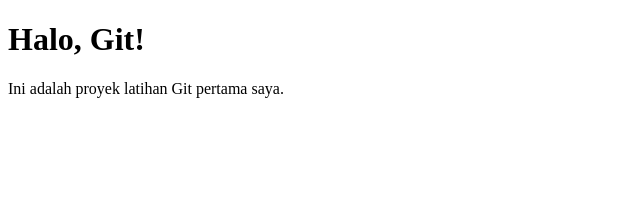
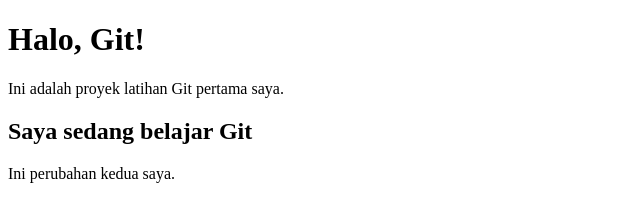
Before and after one commit to yufaabdillah-cloud/latihan-git, a plain HTML site: page latihan-github/index.html in a window 1280 px wide. Shown: the whole page, without its empty margins (0-640 px from the left). Drawn offline with Linux system fonts and the light colour scheme.

Commit message:
commit pertama

```diff
--- a/latihan-github/index.html
+++ b/latihan-github/index.html
@@ -7,5 +7,8 @@
 <body>
     <h1>Halo, Git!</h1>
     <p>Ini adalah proyek latihan Git pertama saya.</p>
+
+    <h2>Saya sedang belajar Git</h2>
+    <p>Ini perubahan kedua saya.</p>
 </body>
 </html>
```
